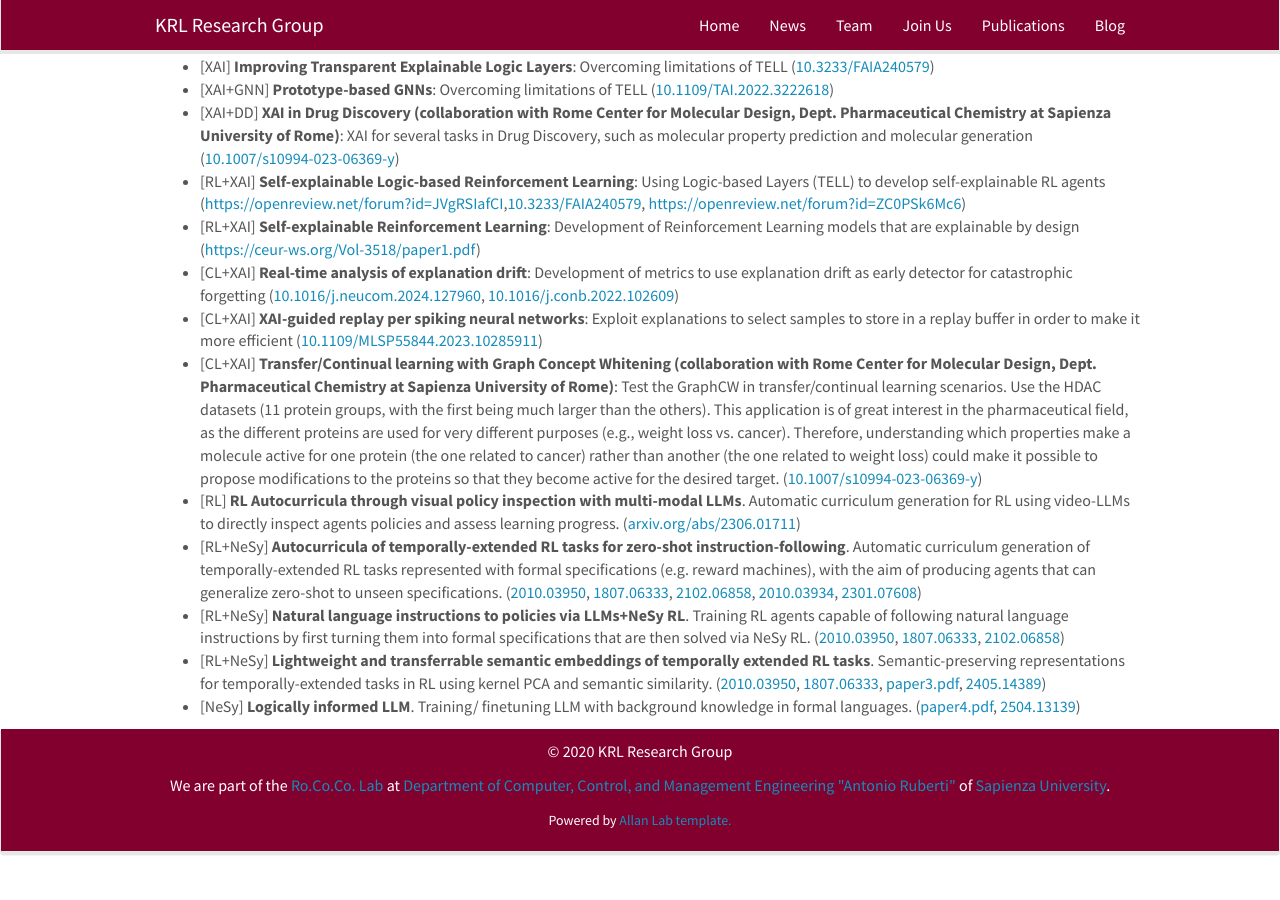
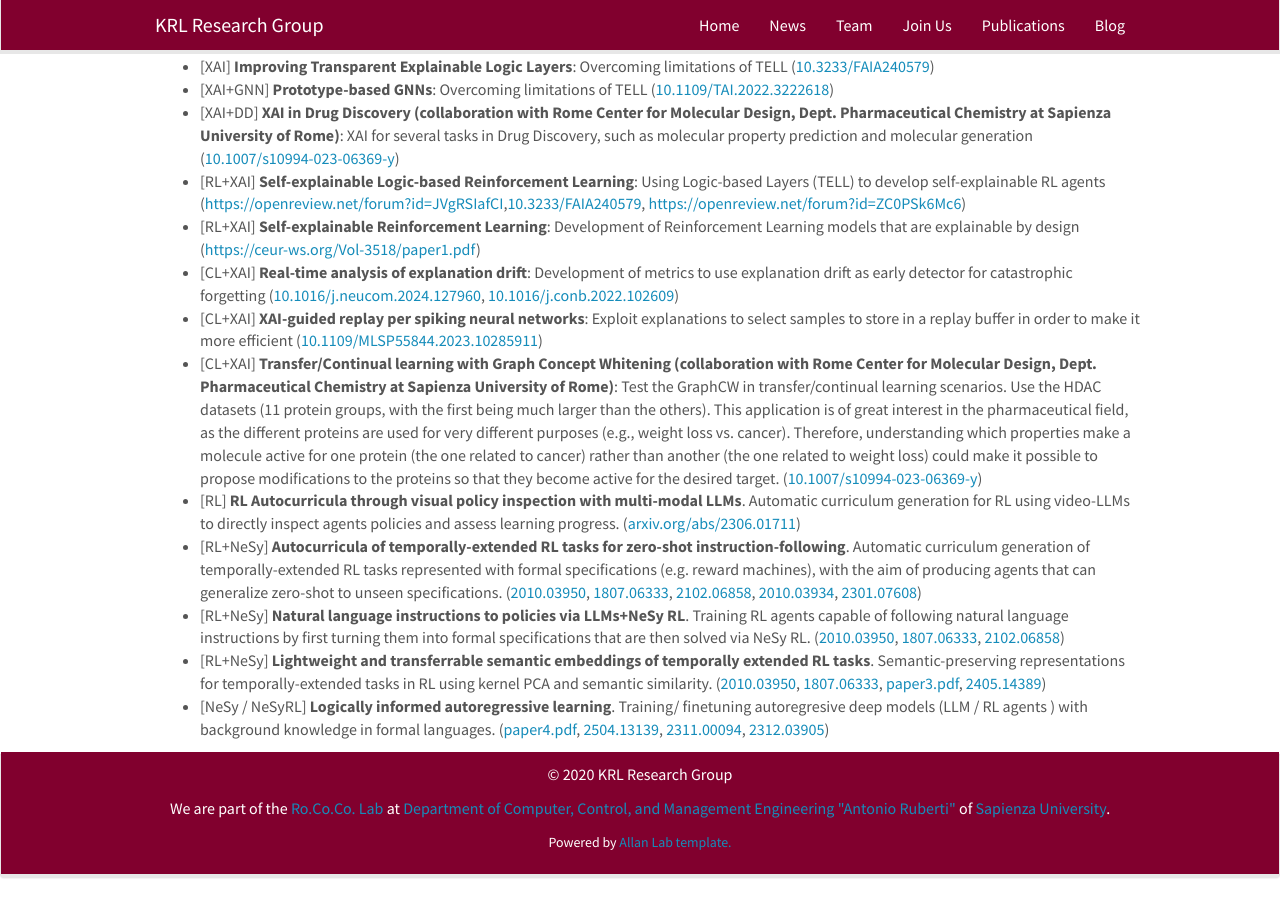
Before and after one commit to KRLGroup/krlgroup.github.io, a Jekyll site: the page built from _pages/openings.md, in a window 1280 px wide and 900 px high, scrolled down 596 px. Built offline with Jekyll 4.4.1, drawn with Linux system fonts in a browser that asks for light colours; nearby versions of some CDN libraries; before the commit the page ends 1473 px from its top, so only the background shows below that.

Commit message:
Update openings.md

```diff
--- a/_pages/openings.md
+++ b/_pages/openings.md
@@ -65,7 +65,6 @@ Use the HDAC datasets (11 protein groups, with the first being much larger than
 <a href="https://arxiv.org/abs/1807.06333" target="_blank">1807.06333</a>,
 <a href="https://ceur-ws.org/Vol-3945/paper3.pdf" target="_blank">paper3.pdf</a>,
 <a href="https://arxiv.org/abs/2405.14389" target="_blank">2405.14389</a>)</li>
-<li>[NeSy] <strong>Logically informed LLM</strong>. Training/ finetuning LLM with background knowledge in formal languages.
-(<a href="https://ceur-ws.org/Vol-3779/paper4.pdf" target="_blank">paper4.pdf</a>,
-<a href="https://arxiv.org/abs/2504.13139" target="_blank">2504.13139</a>)</li>
+<li>[NeSy / NeSyRL] <strong> Logically informed autoregressive learning</strong>. Training/ finetuning autoregresive deep models (LLM / RL agents ) with background knowledge in formal languages. (<a href="https://ceur-ws.org/Vol-3779/paper4.pdf" target="_blank">paper4.pdf</a>,
+<a href="https://arxiv.org/abs/2504.13139" target="_blank">2504.13139</a>, <a href="https://arxiv.org/abs/2311.00094" target="_blank">2311.00094</a>, <a href="https://arxiv.org/abs/2312.03905" target="_blank">2312.03905</a>)</li>
 </ul>
```
